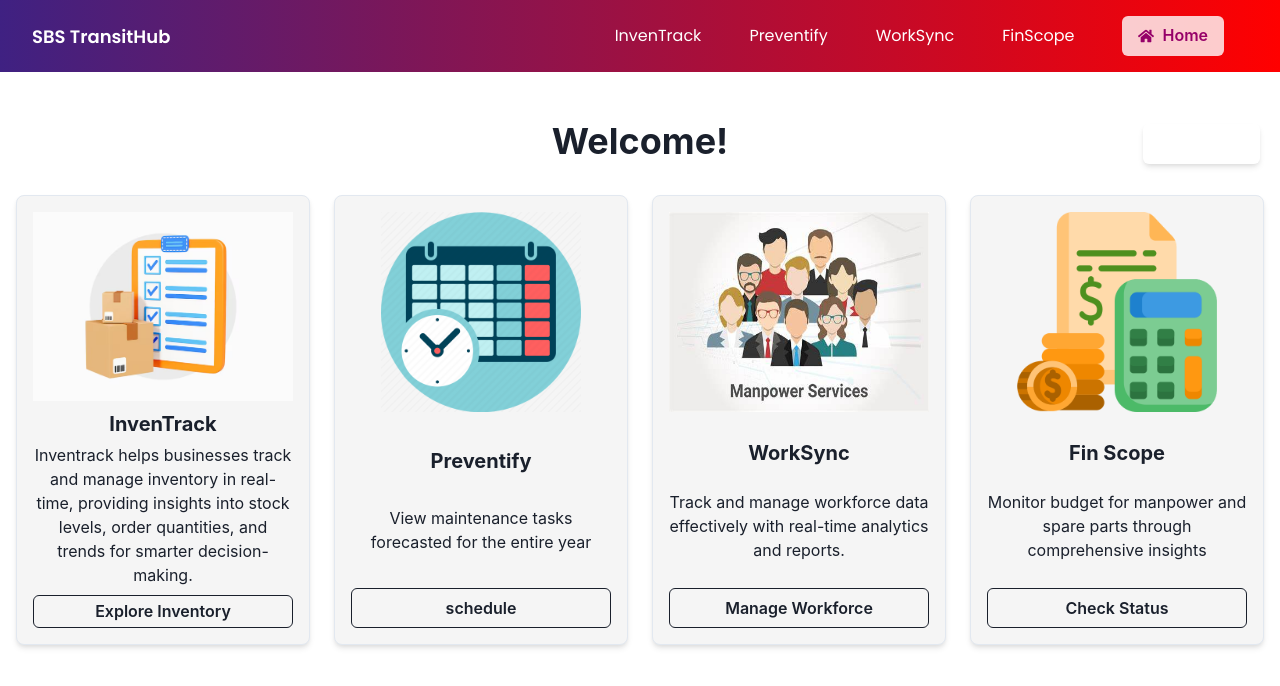
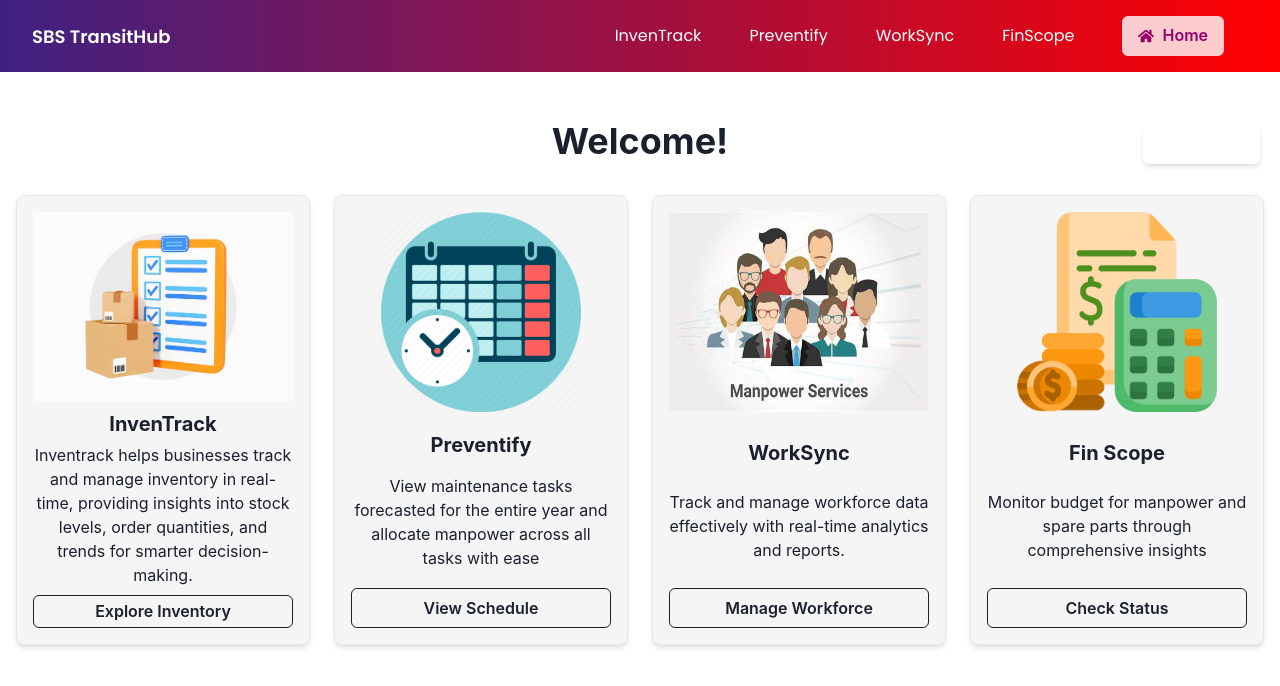
Before and after one commit to roshnidaksha/SBS-Project, a React (Create React App) app: page /home in a window 1280 px wide. Shown: the top 686 px of the page. Built offline with nearby package versions, Linux system fonts and the light colour scheme.

Commit message:
Edit definition in Homepage

```diff
--- a/src/HomePage.js
+++ b/src/HomePage.js
@@ -34,9 +34,9 @@ const features = [
   {
     title: "Preventify",
     description:
-      "View maintenance tasks forecasted for the entire year",
+      "View maintenance tasks forecasted for the entire year and allocate manpower across all tasks with ease",
     image: "schedule.webp", // Image path in the public folder
-    buttonLabel: "schedule",
+    buttonLabel: "View Schedule",
     buttonRoute: "/PM",
     icon: <FiBookOpen size={40} />,
   },
```
